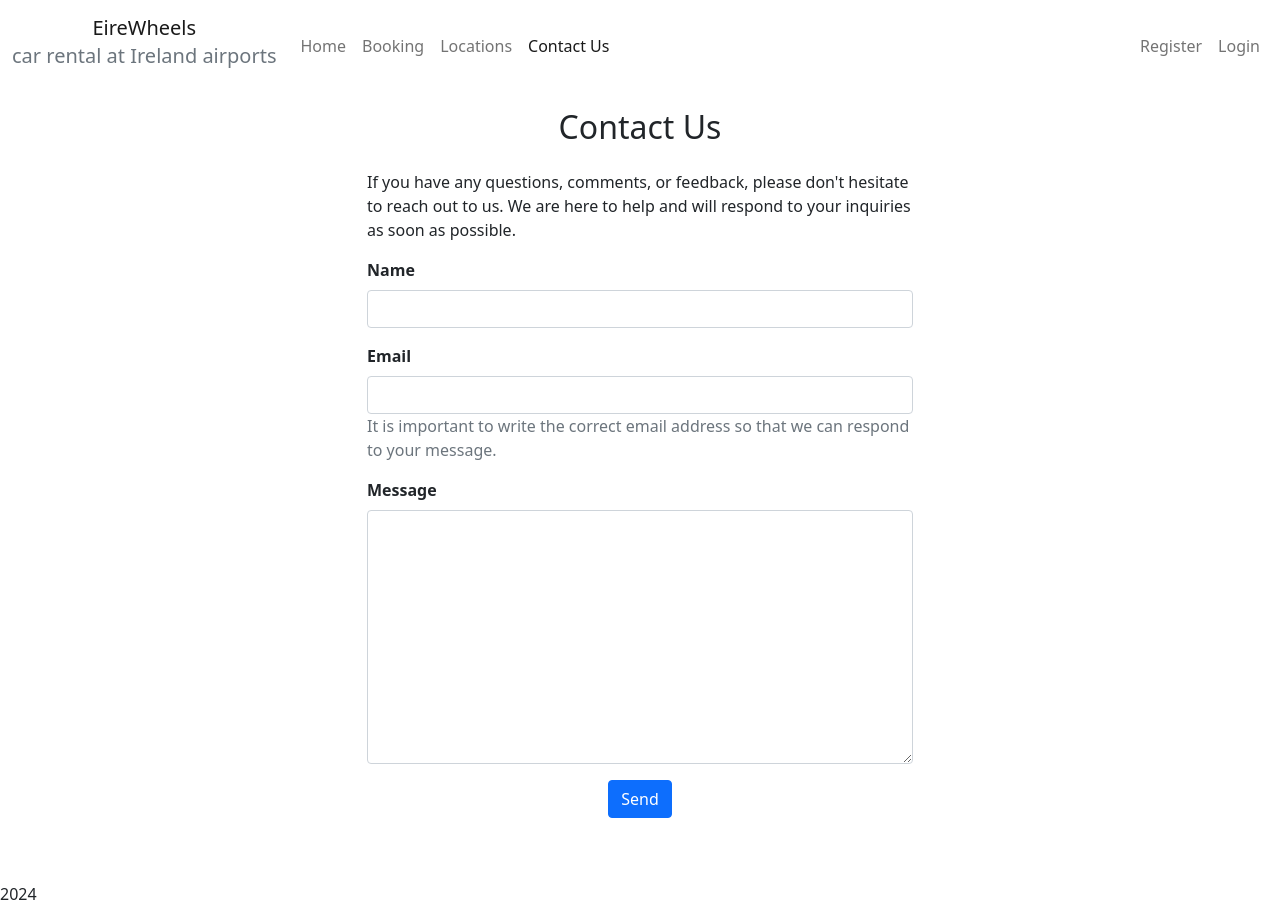
After one commit to OleksiiKova/rent-car-ireland, a Django app: page /contact/ in a window 1280 px wide. The commit adds this page. Run offline with Django 4.2, Linux system fonts and the light colour scheme; some libraries are stand-ins or nearby versions.

Commit message:
Add Contact Us page (setup view, model, form, create html)

```diff
--- a/bookings/urls.py
+++ b/bookings/urls.py
@@ -3,7 +3,6 @@ from . import views
 
 
 urlpatterns = [
-    path('', views.home, name='home'),
     path('', views.booking_search, name='booking'),
     path('my-bookings/', views.my_bookings, name='my_bookings'),
     path('bookings/edit/<int:booking_id>/', views.edit_booking, name='edit_booking'),
--- a/bookings/views.py
+++ b/bookings/views.py
@@ -67,9 +67,6 @@ def update_pickup_time_choices(request):
     choices = form.generate_pick_up_time_choices(office.opening_time, office.closing_time)
     return JsonResponse({'choices': list(choices)})
 
-
-def home(request):
-    return render(request, 'bookings/home.html')
 
 # Update a list of car after applying filters
 def update_car_list(request):
--- a/car_rental/urls.py
+++ b/car_rental/urls.py
@@ -17,17 +17,19 @@ Including another URLconf
 from django.contrib import admin
 from django.urls import path, include
 from bookings import views
+from userprofile import views as userprofile_views
 
 
 urlpatterns = [
     path("accounts/", include("allauth.urls")),
     path('admin/', admin.site.urls),
+    path('contact/', userprofile_views.contact_us, name='contact_us'),
+    path('my-profile/', include('userprofile.urls')),
     path("locations/", include("offices.urls"), name="office-urls"),
     path('summernote/', include('django_summernote.urls')),
-    path('my-profile/', include('userprofile.urls')),
     path('booking/', views.booking_search, name='booking'),
     path('booking/', include('bookings.urls')),
     path('update_car_list/', views.update_car_list, name='update_car_list'),
-    path('', views.home, name='home'),
+    path('', userprofile_views.home, name='home'),
     path('update_pickup_time_choices/', views.update_pickup_time_choices, name='update_pickup_time_choices'),
 ]
--- a/templates/base.html
+++ b/templates/base.html
@@ -6,6 +6,7 @@
 {% url 'my_bookings' as my_booking_url  %}
 {% url 'my_reviews' as my_reviews_url  %}
 {% url 'locations' as locations_url %}
+{% url 'contact_us' as contact_us_url %}
 {% url 'account_login' as login_url %}
 {% url 'account_signup' as signup_url %}
 {% url 'account_logout' as logout_url %}
@@ -14,7 +15,7 @@
 <html class="h-100" lang="en">
 
 <head>
-    <title>CodeStar Blog</title>
+    <title>Car Rental</title>
     <meta name="viewport" content="width=device-width, initial-scale=1" />
 
     <script src="https://code.jquery.com/jquery-3.6.0.min.js"></script>
@@ -65,6 +66,10 @@
                     <li class="nav-item">
                         <a class="nav-link {% if request.path == locations_url %}active{% endif %}" aria-current="page"
                             href="{% url 'locations' %}">Locations</a>
+                    </li>
+                    <li class="nav-item">
+                        <a class="nav-link {% if request.path == contact_us_url %}active{% endif %}" aria-current="page"
+                            href="{% url 'contact_us' %}">Contact Us</a>
                     </li>
                     {% if user.is_authenticated %}
                     <li class="nav-item">
--- a/userprofile/forms.py
+++ b/userprofile/forms.py
@@ -1,5 +1,5 @@
 from django import forms
-from .models import UserProfile, Review
+from .models import UserProfile, Review, ContactMessage
 from django.core.exceptions import ValidationError
 from star_ratings.models import Rating
 
@@ -29,12 +29,6 @@ class UserProfileForm(forms.ModelForm):
             'phone_number': forms.TextInput(attrs={'type': 'tel', 'pattern': '[0-9]+'}),
         }
 
-    # def clean_phone(self):
-    #     phone = self.cleaned_data['phone']
-    #     if not all(char.isdigit() or char == '+' for char in phone):
-    #         raise forms.ValidationError("Phone number can only contain digits and the plus sign.")
-    #     return phone
-
 
 class ReviewForm(forms.ModelForm):
     rating = forms.ChoiceField(choices=[(str(i), str(i)) for i in range(1, 6)],
@@ -44,8 +38,14 @@ class ReviewForm(forms.ModelForm):
         model = Review
         fields = ['rating', 'comment']
 
-    # def clean_rating(self):
-    #     rating = self.cleaned_data.get('rating')
-    #     if not rating:
-    #         self.add_error('end_date', 'Please rate, where one star is the lowest and 5 stars is the maximum score.')
-    #     return rating
+
+class ContactForm(forms.ModelForm):
+    """
+    Form class for users to request a message
+    """
+    class Meta:
+        model = ContactMessage
+        fields = ('name', 'email', 'message',)
+
+    def __init__(self, *args, **kwargs):
+        super().__init__(*args, **kwargs)
--- a/userprofile/models.py
+++ b/userprofile/models.py
@@ -22,3 +22,16 @@ class Review(models.Model):
     rating = models.IntegerField(validators=[MinValueValidator(1), MaxValueValidator(5)])
     comment = models.TextField(max_length=500)
     created_at = models.DateTimeField(auto_now_add=True)
+
+
+class ContactMessage(models.Model):
+    """
+    Stores a single collaboration request message.
+    """
+    name = models.CharField(max_length=100)
+    email = models.EmailField()
+    message = models.TextField()
+    read = models.BooleanField(default=False)
+
+    def __str__(self):
+        return f"Message from {self.name}"
--- /dev/null
+++ b/userprofile/templates/userprofile/contact_us.html
@@ -0,0 +1,46 @@
+{% extends "base.html" %}
+
+{% load form_tags %}
+
+{% block content %}
+<div class="container">
+    <h2 class="text-center my-3">Contact Us</h2>
+    <div class="row justify-content-center my-4">
+        <div class="col-lg-6">
+            <p class="">If you have any questions, comments, or feedback, please don't hesitate to reach out
+                to us. We are here to help
+                and will respond to your inquiries as soon as possible.
+            </p>
+            <form method="post">
+                {% csrf_token %}
+                <div class="mb-3">
+                    <label for="id_name" class="form-label fw-bold">Name</label>
+                    {{ form.name|add_class:"form-control" }}
+                    {% if form.name.errors %}
+                    <div class="text-danger">{{ form.name.errors }}</div>
+                    {% endif %}
+                </div>
+                <div class="mb-3">
+                    <label for="id_email" class="form-label fw-bold">Email</label>
+                    {{ form.email|add_class:"form-control" }}
+                    {% if form.email.errors %}
+                    <div class="text-danger">{{ form.email.errors }}</div>
+                    {% endif %}
+                    <p class="text-muted">It is important to write the correct email address so that we can respond to
+                        your message.</p>
+                </div>
+                <div class="mb-3">
+                    <label for="id_message" class="form-label fw-bold">Message</label>
+                    {{ form.message|add_class:"form-control" }}
+                    {% if form.message.errors %}
+                    <div class="text-danger">{{ form.message.errors }}</div>
+                    {% endif %}
+                </div>
+                <div class="text-center">
+                    <button type="submit" class="btn btn-primary">Send</button>
+                </div>
+            </form>
+        </div>
+    </div>
+</div>
+{% endblock %}
--- a/userprofile/views.py
+++ b/userprofile/views.py
@@ -4,8 +4,7 @@ from django.contrib import messages
 from django.utils import timezone
 from .models import UserProfile, Review
 from bookings.models import Booking
-from .forms import UserProfileForm
-from .forms import ReviewForm
+from .forms import UserProfileForm, ReviewForm, ContactForm
 from django.urls import reverse
 
 # Create your views here.
@@ -58,7 +57,6 @@ def leave_review(request, booking_id):
     booking = get_object_or_404(Booking, pk=booking_id)
 
     if not booking.can_leave_review():
-        # Redirect if review cannot be left
         return redirect(reverse('my_bookings'))
 
 
@@ -138,3 +136,23 @@ def delete_review(request, review_id):
         return redirect('my_reviews')
 
     return render(request, 'userprofile/confirm_delete_review.html', {'review': review, 'booking': booking})
+
+
+def contact_us(request):
+    if request.method == 'POST':
+        form = ContactForm(request.POST)
+        if form.is_valid():
+            form.save()
+            messages.success(request, 'Thank you for your message! We endeavour'
+                                 ' to respond within 2 working days!')
+            return redirect('home')
+        else:
+            messages.add_message(request, messages.ERROR, 'Please correct the errors below.')
+    else:
+        form = ContactForm()
+
+    return render(request, 'userprofile/contact_us.html', {'form': form})
+
+
+def home(request):
+    return render(request, 'userprofile/home.html')
```
Also changed, not shown: userprofile/admin.py (+8 -1 lines), userprofile/migrations/0005_contactmessage.py (added), userprofile/templates/userprofile/home.html (renamed from bookings/templates/bookings/home.html).
